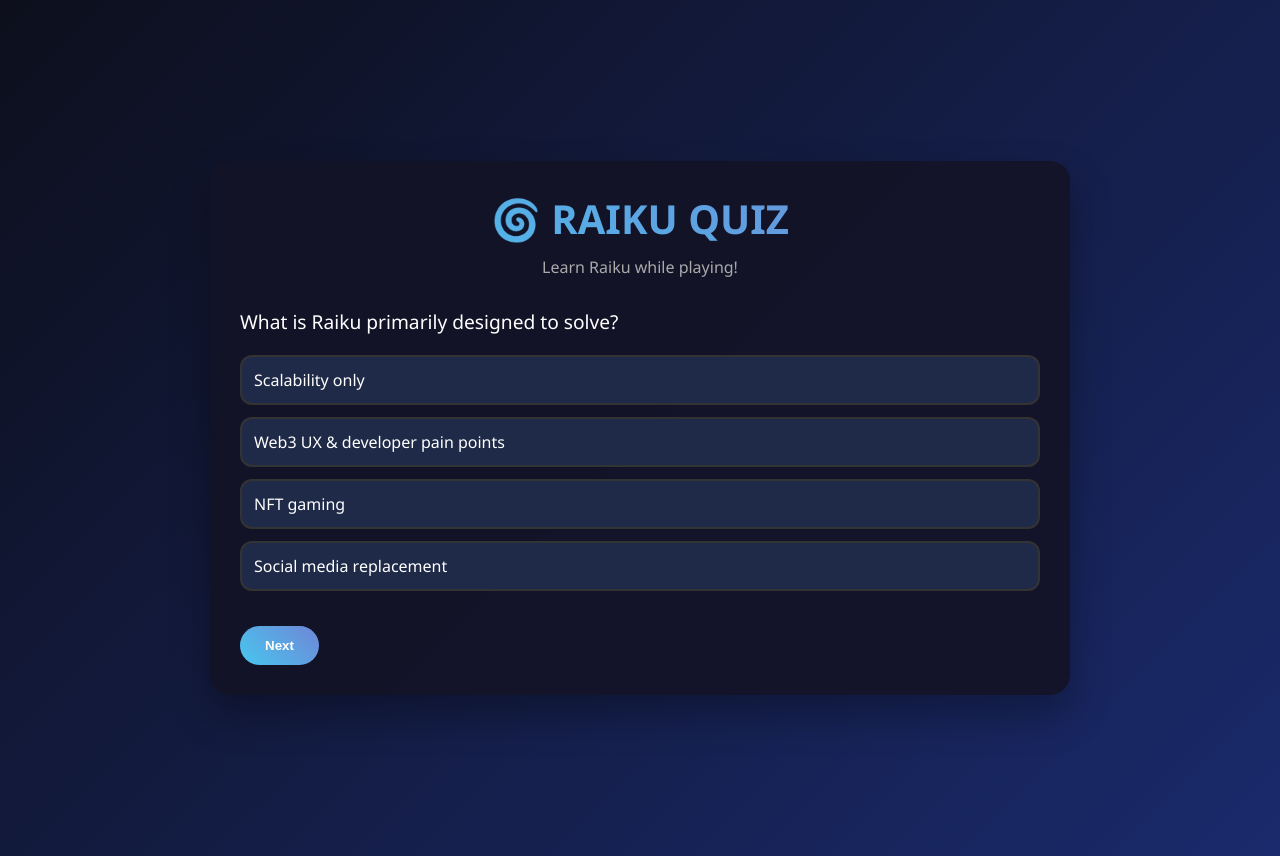
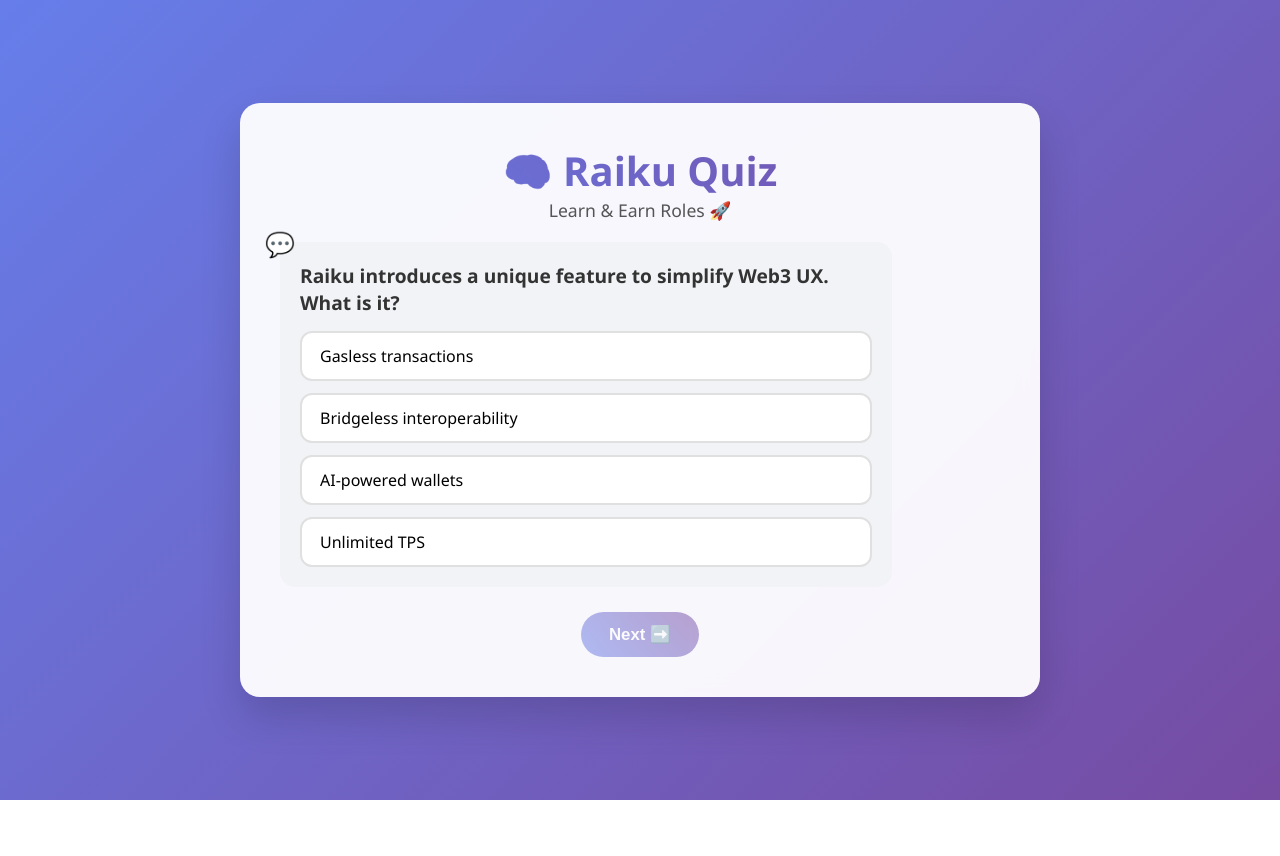
Before and after one commit to doll0032/Raiku-Quiz, a plain HTML site: page index.html in a window 1280 px wide. Both pictures are taken after a click on the button "Start Quiz". After the commit the page ends 800 px from the top, so only its background shows below. Drawn offline with Linux system fonts and the light colour scheme.

Commit message:
Update index.html

```diff
--- a/index.html
+++ b/index.html
@@ -5,303 +5,234 @@
   <meta name="viewport" content="width=device-width, initial-scale=1.0">
   <title>Raiku Quiz</title>
   <style>
+    * { margin:0; padding:0; box-sizing:border-box; }
     body {
-      font-family: 'Segoe UI', sans-serif;
-      background: linear-gradient(135deg, #0d0f1c 0%, #1a2a6c 100%);
-      color: #fff;
-      min-height: 100vh;
-      display: flex;
-      align-items: center;
-      justify-content: center;
-      padding: 20px;
+      font-family: 'Segoe UI', Tahoma, Geneva, Verdana, sans-serif;
+      background: linear-gradient(135deg,#667eea,#764ba2);
+      min-height:100vh;
+      display:flex;
+      align-items:center;
+      justify-content:center;
+      padding:20px;
     }
     .container {
-      background: rgba(20, 20, 40, 0.95);
-      border-radius: 20px;
-      box-shadow: 0 20px 40px rgba(0,0,0,0.3);
-      width: 100%;
-      max-width: 800px;
-      padding: 30px;
+      background:rgba(255,255,255,0.95);
+      backdrop-filter:blur(10px);
+      border-radius:20px;
+      box-shadow:0 20px 40px rgba(0,0,0,0.15);
+      width:100%; max-width:800px;
+      padding:40px;
+      animation: scaleIn 0.6s ease;
     }
+    @keyframes scaleIn {
+      from {transform:scale(0.9); opacity:0;}
+      to {transform:scale(1); opacity:1;}
+    }
+    .header { text-align:center; margin-bottom:20px; }
     .logo {
-      font-size: 2.5rem;
-      font-weight: bold;
-      background: linear-gradient(45deg, #48c6ef, #6f86d6);
-      -webkit-background-clip: text;
-      -webkit-text-fill-color: transparent;
-      text-align: center;
-      margin-bottom: 10px;
+      font-size:2.5rem; font-weight:bold;
+      background:linear-gradient(45deg,#667eea,#764ba2);
+      -webkit-background-clip:text; -webkit-text-fill-color:transparent;
     }
-    .subtitle { text-align: center; margin-bottom: 30px; color: #aaa; }
-    .quiz-section { display: none; }
-    .quiz-section.active { display: block; animation: fadeIn 0.4s ease; }
-    @keyframes fadeIn { from {opacity:0;} to {opacity:1;} }
-    .question { margin-bottom: 20px; font-size: 1.2rem; }
-    .options { display: grid; gap: 12px; }
+    .subtitle { color:#555; font-size:1.1rem; }
+
+    /* Quiz sections */
+    .quiz-section { display:none; animation: fadeIn 0.6s ease; }
+    .quiz-section.active { display:block; }
+    @keyframes fadeIn {
+      from {opacity:0; transform:translateY(20px);}
+      to {opacity:1; transform:translateY(0);}
+    }
+
+    /* Message-style question */
+    .question {
+      background:#f1f3f6;
+      border-radius:15px;
+      padding:20px;
+      margin-bottom:20px;
+      position:relative;
+      max-width:85%;
+      animation: slideIn 0.5s ease;
+    }
+    @keyframes slideIn {
+      from {transform:translateX(-30px); opacity:0;}
+      to {transform:translateX(0); opacity:1;}
+    }
+    .question::after {
+      content:"💬";
+      position:absolute;
+      top:-15px; left:-15px;
+      font-size:1.5rem;
+    }
+    .question h3 { font-size:1.2rem; color:#333; }
+
+    /* Options like replies */
+    .options { display:grid; gap:12px; margin-top:15px; }
     .option {
-      background: #1f2a48;
-      border: 2px solid #333;
-      border-radius: 12px;
-      padding: 12px;
-      cursor: pointer;
-      transition: 0.2s;
+      background:white;
+      border:2px solid #e0e0e0;
+      border-radius:12px;
+      padding:12px 18px;
+      cursor:pointer;
+      transition:all 0.3s ease;
+      animation: fadeIn 0.4s ease;
     }
-    .option:hover { border-color: #48c6ef; }
-    .option.correct { border-color: #4caf50; }
-    .option.incorrect { border-color: #f44336; }
+    .option:hover { border-color:#667eea; transform:translateY(-2px); }
+    .option.correct { border-color:#4CAF50; background:#e9fbe9; }
+    .option.incorrect { border-color:#f44336; background:#fdeaea; }
+
+    /* Feedback */
+    .feedback {
+      margin:15px 0;
+      padding:12px;
+      border-radius:10px;
+      text-align:center;
+      font-weight:bold;
+      display:none;
+      animation: scaleIn 0.4s ease;
+    }
+    .feedback.correct { color:#4CAF50; background:#e9fbe9; }
+    .feedback.incorrect { color:#f44336; background:#fdeaea; }
+
+    /* Buttons always centered */
+    .buttons {
+      text-align:center;
+      margin-top:25px;
+    }
     .btn {
-      background: linear-gradient(45deg, #48c6ef, #6f86d6);
-      border: none;
-      padding: 12px 25px;
-      border-radius: 25px;
-      color: white;
-      font-weight: bold;
-      margin-top: 20px;
-      cursor: pointer;
+      background:linear-gradient(45deg,#667eea,#764ba2);
+      color:white; border:none;
+      padding:12px 28px;
+      border-radius:50px;
+      font-size:1.05rem;
+      font-weight:600;
+      cursor:pointer;
+      transition:all 0.3s ease;
     }
-    .role-info {
-      background: #13192c;
-      padding: 20px;
-      border-radius: 12px;
-      margin-top: 20px;
-      text-align: center;
-    }
-    .feedback { margin-top: 15px; font-weight: bold; }
-    .feedback.correct { color: #4caf50; }
-    .feedback.incorrect { color: #f44336; }
+    .btn:hover { transform:scale(1.05); box-shadow:0 8px 18px rgba(102,126,234,0.3); }
+    .btn:disabled { opacity:0.5; cursor:not-allowed; }
   </style>
 </head>
 <body>
   <div class="container">
-    <div class="logo">🌀 RAIKU QUIZ</div>
-    <div class="subtitle">Learn Raiku while playing!</div>
+    <div class="header">
+      <div class="logo">🧠 Raiku Quiz</div>
+      <div class="subtitle">Learn & Earn Roles 🚀</div>
+    </div>
 
     <!-- Start Screen -->
     <div id="start-screen" class="quiz-section active">
-      <h2>Welcome!</h2>
-      <p>Answer Raiku whitepaper/litepaper questions. Correct answers unlock Discord role info.</p>
-      <button class="btn" onclick="startQuiz()">Start Quiz</button>
+      <h2 style="text-align:center; margin-bottom:15px;">Welcome!</h2>
+      <p style="text-align:center; margin-bottom:20px;">Answer questions based on Raiku docs & papers. Correct answers unlock role info 💎</p>
+      <div class="buttons">
+        <button class="btn" onclick="startQuiz()">Start Quiz</button>
+      </div>
     </div>
 
     <!-- Quiz Screen -->
     <div id="quiz-screen" class="quiz-section">
-      <div class="question" id="question-text"></div>
-      <div class="options" id="options-container"></div>
-      <div id="feedback" class="feedback"></div>
-      <button class="btn" id="next-btn" onclick="nextQuestion()" disabled>Next</button>
+      <div class="question" id="question-box">
+        <h3 id="question-text"></h3>
+        <div class="options" id="options-container"></div>
+      </div>
+      <div class="feedback" id="feedback"></div>
+      <div class="buttons">
+        <button class="btn" id="next-btn" onclick="nextQuestion()" disabled>Next ➡️</button>
+      </div>
     </div>
 
-    <!-- Role Info Screen -->
-    <div id="role-screen" class="quiz-section">
-      <h2>🎭 Discord Role Info</h2>
-      <div class="role-info" id="role-info"></div>
-      <button class="btn" onclick="continueQuiz()">Continue</button>
-    </div>
-
-    <!-- Results Screen -->
-    <div id="results-screen" class="quiz-section">
-      <h2>Quiz Complete!</h2>
+    <!-- Results -->
+    <div id="results-screen" class="quiz-section" style="text-align:center;">
+      <h2>🎉 Quiz Complete!</h2>
       <p id="results-message"></p>
-      <button class="btn" onclick="restartQuiz()">Play Again</button>
+      <div class="buttons">
+        <button class="btn" onclick="restartQuiz()">Restart</button>
+      </div>
     </div>
   </div>
 
   <script>
+    // Example Raiku-based questions (replace with docs/litepaper only)
     const quizData = [
       {
-        question: "What is Raiku primarily designed to solve?",
-        options: [
-          "Scalability only",
-          "Web3 UX & developer pain points",
-          "NFT gaming",
-          "Social media replacement"
-        ],
-        correct: 1
+        question: "Raiku introduces a unique feature to simplify Web3 UX. What is it?",
+        options: ["Gasless transactions", "Bridgeless interoperability", "AI-powered wallets", "Unlimited TPS"],
+        correct: 1,
+        role: "🔑 Role: Raiku Explorer"
       },
       {
-        question: "Which key feature makes Raiku stand out?",
-        options: [
-          "Bridgeless interoperability",
-          "Proof of Work mining",
-          "Gasless NFTs only",
-          "Centralized control"
-        ],
-        correct: 0
-      },
-      {
-        question: "What does Raiku aim to provide for developers?",
-        options: [
-          "Complex APIs",
-          "Seamless onboarding and simplified contracts",
-          "Expensive fees",
-          "Closed ecosystem"
-        ],
-        correct: 1
-      },
-      {
-        question: "What consensus model does Raiku utilize?",
-        options: [
-          "Delegated Proof of Stake",
-          "Proof of Raiku",
-          "Proof of Work",
-          "Proof of History"
-        ],
-        correct: 0
-      },
-      {
-        question: "Which of the following is a Raiku design principle?",
-        options: [
-          "Always on-chain identity",
-          "Gasless meta-transactions",
-          "No smart contract support",
-          "Heavy reliance on bridges"
-        ],
-        correct: 1
-      },
-      {
-        question: "Raiku’s approach to identity allows users to:",
-        options: [
-          "Use social logins & familiar flows",
-          "Create 50 wallets manually",
-          "Pay high gas per tx",
-          "Remain completely anonymous only"
-        ],
-        correct: 0
-      },
-      {
-        question: "Which pain point is explicitly mentioned in the Raiku whitepaper?",
-        options: [
-          "Overabundance of 2FA",
-          "Wallet popups for every transaction",
-          "Low transaction throughput",
-          "None of these"
-        ],
-        correct: 1
-      },
-      {
-        question: "Raiku's litepaper highlights:",
-        options: [
-          "Improved dev experience and smoother UX",
-          "Building only DeFi tools",
-          "Creating a new L1 with no smart contracts",
-          "Focusing only on NFTs"
-        ],
-        correct: 0
-      },
-      {
-        question: "What does Raiku avoid compared to other chains?",
-        options: [
-          "Constant bridging requirements",
-          "Onboarding users",
-          "Cross-chain composability",
-          "Decentralization"
-        ],
-        correct: 0
-      },
-      {
-        question: "The Raiku mission is best summarized as:",
-        options: [
-          "Just scaling transactions",
-          "Fixing Web3 user experience at its core",
-          "Becoming another ETH fork",
-          "Running on centralized servers"
-        ],
-        correct: 1
+        question: "What consensus mechanism does Raiku primarily use?",
+        options: ["Proof of Work", "Proof of Authority", "Proof of Stake", "Hybrid model"],
+        correct: 2,
+        role: "🛡️ Role: Raiku Guardian"
       }
     ];
 
-    const roles = [
-      "@Raiku Team – Core members of the Raiku team",
-      "@Mod – Official mods for Raiku Discord",
-      "@Ascendant – Earned by proving yourself worthy",
-      "@Raiku OG – Passion, persistence, shaping culture",
-      "@Supercell – Recognized contributor to Raiku",
-      "@Novice – Entry-level after bot checks"
-    ];
+    let currentQuestion = 0, score = 0, selectedOption = -1;
 
-    let currentQuestion = 0;
-    let score = 0;
-    let roleIndex = 0;
-
-    function startQuiz() {
-      document.getElementById("start-screen").classList.remove("active");
-      document.getElementById("quiz-screen").classList.add("active");
+    function startQuiz(){
+      document.getElementById('start-screen').classList.remove('active');
+      document.getElementById('quiz-screen').classList.add('active');
       loadQuestion();
     }
 
-    function loadQuestion() {
+    function loadQuestion(){
       const q = quizData[currentQuestion];
-      document.getElementById("question-text").textContent = q.question;
-      const optionsContainer = document.getElementById("options-container");
-      optionsContainer.innerHTML = "";
-      q.options.forEach((opt, i) => {
-        const el = document.createElement("div");
-        el.className = "option";
-        el.textContent = opt;
-        el.onclick = () => selectOption(i);
+      document.getElementById('question-text').textContent = q.question;
+      const optionsContainer = document.getElementById('options-container');
+      optionsContainer.innerHTML = '';
+      q.options.forEach((opt,i)=>{
+        const el = document.createElement('div');
+        el.className='option';
+        el.textContent=opt;
+        el.onclick=()=>selectOption(i);
         optionsContainer.appendChild(el);
       });
-      document.getElementById("next-btn").disabled = true;
-      document.getElementById("feedback").textContent = "";
-      document.getElementById("feedback").className = "feedback";
+      document.getElementById('feedback').style.display='none';
+      document.getElementById('next-btn').disabled=true;
+      selectedOption=-1;
     }
 
-    function selectOption(i) {
-      const q = quizData[currentQuestion];
-      const options = document.querySelectorAll(".option");
-      options.forEach((opt, idx) => {
-        if (idx === q.correct) opt.classList.add("correct");
-        else if (idx === i) opt.classList.add("incorrect");
-        opt.style.pointerEvents = "none";
+    function selectOption(index){
+      if(selectedOption!==-1) return;
+      selectedOption=index;
+      const q=quizData[currentQuestion];
+      const options=document.querySelectorAll('.option');
+      options.forEach((opt,i)=>{
+        if(i===q.correct) opt.classList.add('correct');
+        else if(i===selectedOption) opt.classList.add('incorrect');
+        opt.style.pointerEvents='none';
       });
-      const feedback = document.getElementById("feedback");
-      if (i === q.correct) {
+      const fb=document.getElementById('feedback');
+      if(index===q.correct){
         score++;
-        feedback.textContent = "✅ Correct!";
-        feedback.classList.add("correct");
+        fb.textContent="✅ Correct! " + q.role;
+        fb.className="feedback correct";
       } else {
-        feedback.textContent = "❌ Incorrect.";
-        feedback.classList.add("incorrect");
+        fb.textContent="❌ Incorrect. The role is locked.";
+        fb.className="feedback incorrect";
       }
-      document.getElementById("next-btn").disabled = false;
+      fb.style.display='block';
+      document.getElementById('next-btn').disabled=false;
     }
 
-    function nextQuestion() {
-      const q = quizData[currentQuestion];
-      const feedback = document.getElementById("feedback");
-      document.getElementById("quiz-screen").classList.remove("active");
-      if (feedback.classList.contains("correct")) {
-        document.getElementById("role-screen").classList.add("active");
-        document.getElementById("role-info").textContent = roles[roleIndex % roles.length];
-        roleIndex++;
-      } else {
-        continueQuiz();
-      }
+    function nextQuestion(){
+      currentQuestion++;
+      if(currentQuestion>=quizData.length) showResults();
+      else loadQuestion();
     }
 
-    function continueQuiz() {
-      document.getElementById("role-screen").classList.remove("active");
-      currentQuestion++;
-      if (currentQuestion < quizData.length) {
-        document.getElementById("quiz-screen").classList.add("active");
-        loadQuestion();
-      } else {
-        showResults();
-      }
+    function showResults(){
+      document.getElementById('quiz-screen').classList.remove('active');
+      document.getElementById('results-screen').classList.add('active');
+      document.getElementById('results-message').textContent=
+        `You answered ${score} out of ${quizData.length} correctly.`;
     }
 
-    function showResults() {
-      document.getElementById("results-screen").classList.add("active");
-      document.getElementById("results-message").textContent =
-        `You scored ${score}/${quizData.length}!`;
-    }
-
-    function restartQuiz() {
-      currentQuestion = 0;
-      score = 0;
-      roleIndex = 0;
-      document.getElementById("results-screen").classList.remove("active");
-      document.getElementById("start-screen").classList.add("active");
+    function restartQuiz(){
+      currentQuestion=0; score=0;
+      document.getElementById('results-screen').classList.remove('active');
+      document.getElementById('start-screen').classList.add('active');
     }
   </script>
 </body>
```
